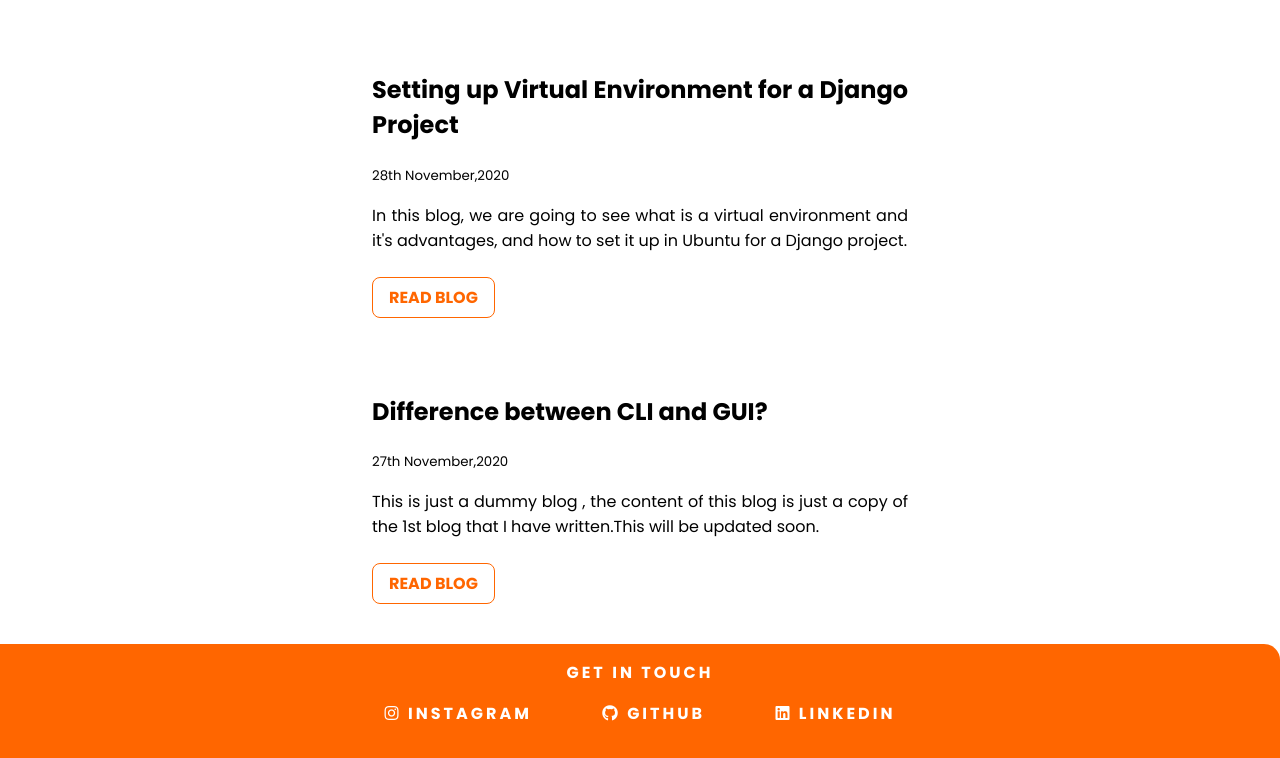
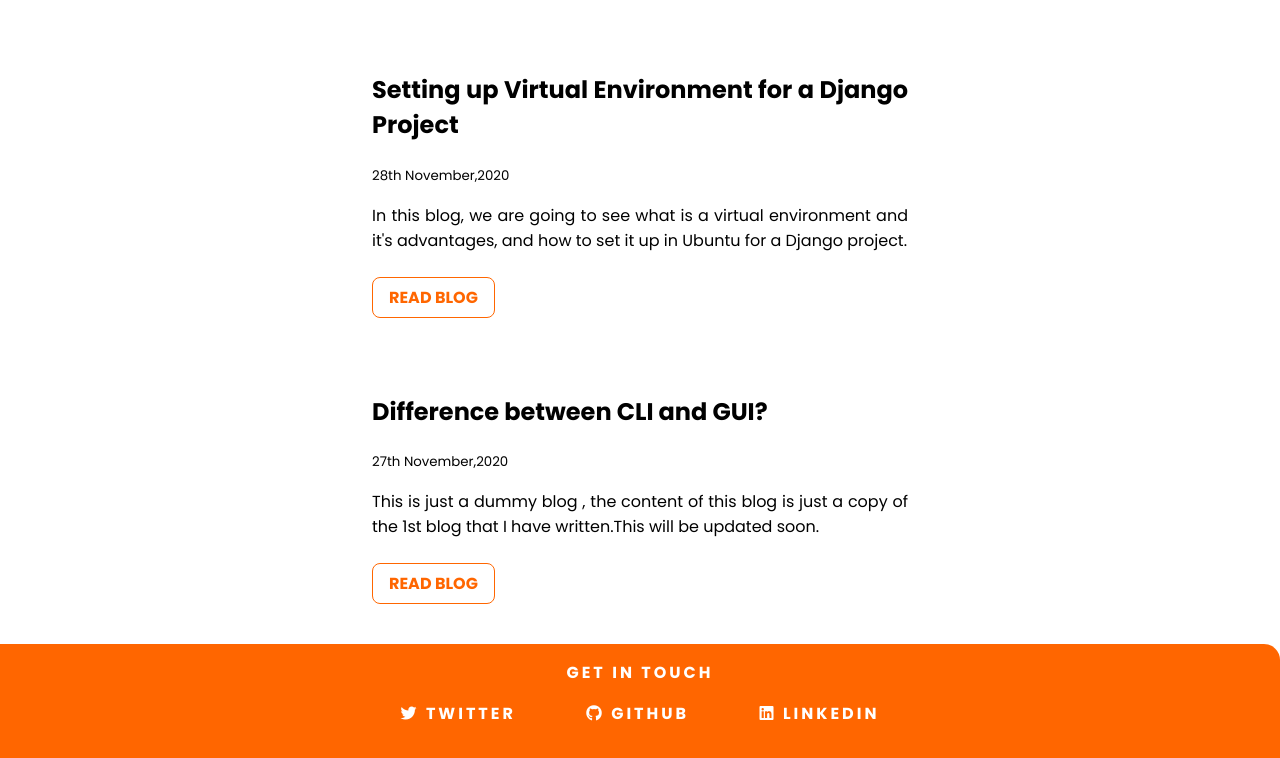
Before and after one commit to vrampranav/my-portfolio, a plain HTML site: page blogs.html in a window 1280 px wide. Shown: the part 520-1278 px from the top of the page. Drawn offline with Linux system fonts and the light colour scheme.

Commit message:
refactor:Updated Links

```diff
--- a/blogs.html
+++ b/blogs.html
@@ -61,8 +61,8 @@
         <div class="footer-header">GET IN TOUCH</div>
         <ul class="list-non-bullet social-links">
             <li class="list-inline-item">
-                <a class="link" href="https://www.instagram.com/vrampranav/" target="_blank">
-                    <i class="fab fa-instagram"></i> INSTAGRAM
+                <a class="link" href="https://twitter.com/vrampranav" target="_blank">
+                    <i class="fab fa-twitter"></i> TWITTER
                 </a>
             </li>
             <li class="list-inline-item">
```
Also changed, not shown: index.html (+2 -2 lines), projects.html (+2 -2 lines).
